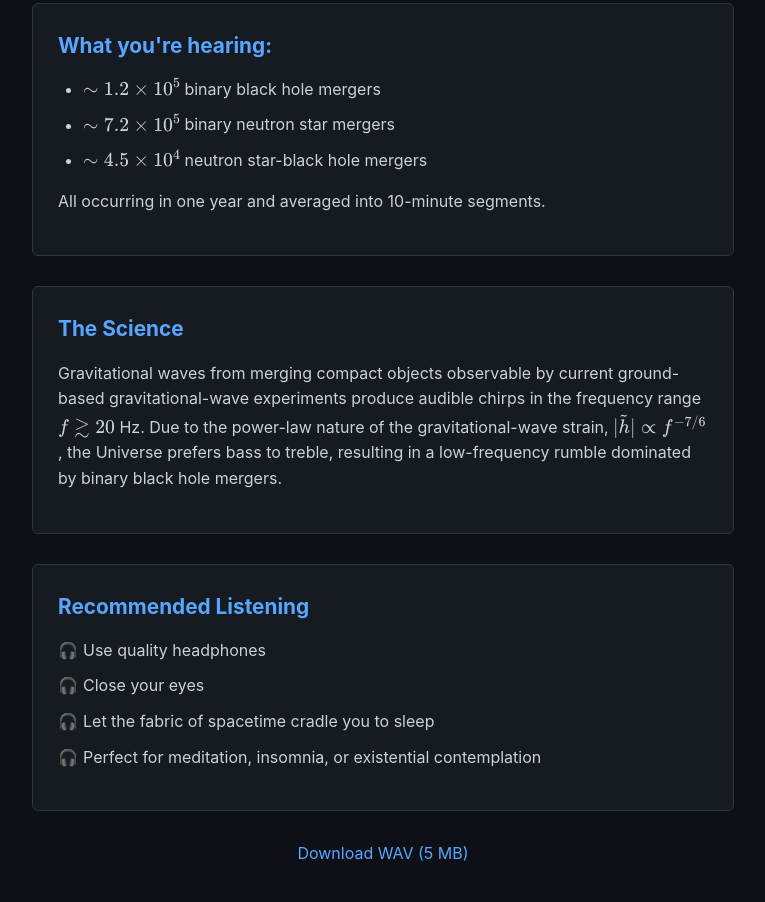
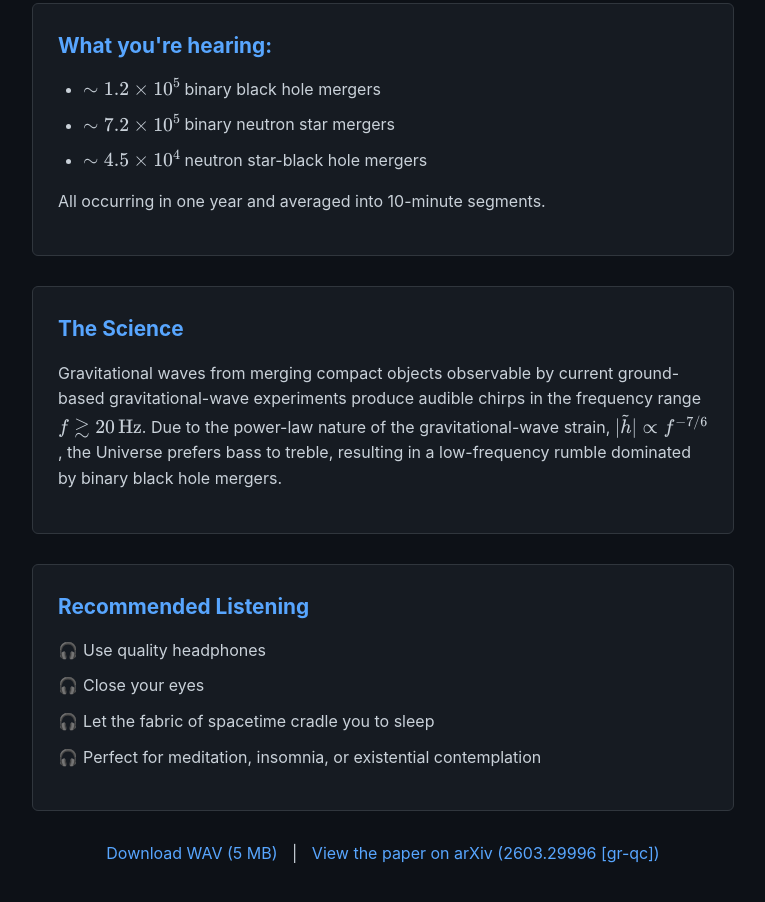
Before and after one commit to FrancescoIacovelli/universal_harmony, a plain HTML site: page index.html in a window 1280 px wide. Shown: the part 378-1280 px from the top of the page, without its empty margins (257-1022 px from the left). Drawn offline with nearby package versions, Linux system fonts and the light colour scheme.

Commit message:
Added arXiv link

```diff
--- a/index.html
+++ b/index.html
@@ -159,7 +159,7 @@
         <p>
             Gravitational waves from merging compact objects observable by current ground-based
             gravitational-wave experiments produce audible chirps in the frequency range
-            \(f \gtrsim 20\) Hz. Due to the power-law nature of the gravitational-wave strain,
+            \(f \gtrsim 20\,\textrm{Hz}\). Due to the power-law nature of the gravitational-wave strain,
             \(|\tilde{h}| \propto f^{-7/6}\), the Universe prefers bass to treble, resulting
             in a low-frequency rumble dominated by binary black hole mergers.
         </p>
@@ -176,7 +176,8 @@
     </div>
 
     <div class="download-links">
-        <a href="https://github.com/FrancescoIacovelli/universal_harmony/raw/main/output_audio_universal_harmony_all.wav" download>Download WAV (5 MB)</a>
+        <a href="https://github.com/FrancescoIacovelli/universal_harmony/raw/main/output_audio_universal_harmony_all.wav" download>Download WAV (5 MB)</a> |
+    	  <a href="https://arxiv.org/abs/2603.29996">View the paper on arXiv (2603.29996 [gr-qc])</a>
     </div>
 
 </body>
```
Also changed, not shown: 1 other file.
